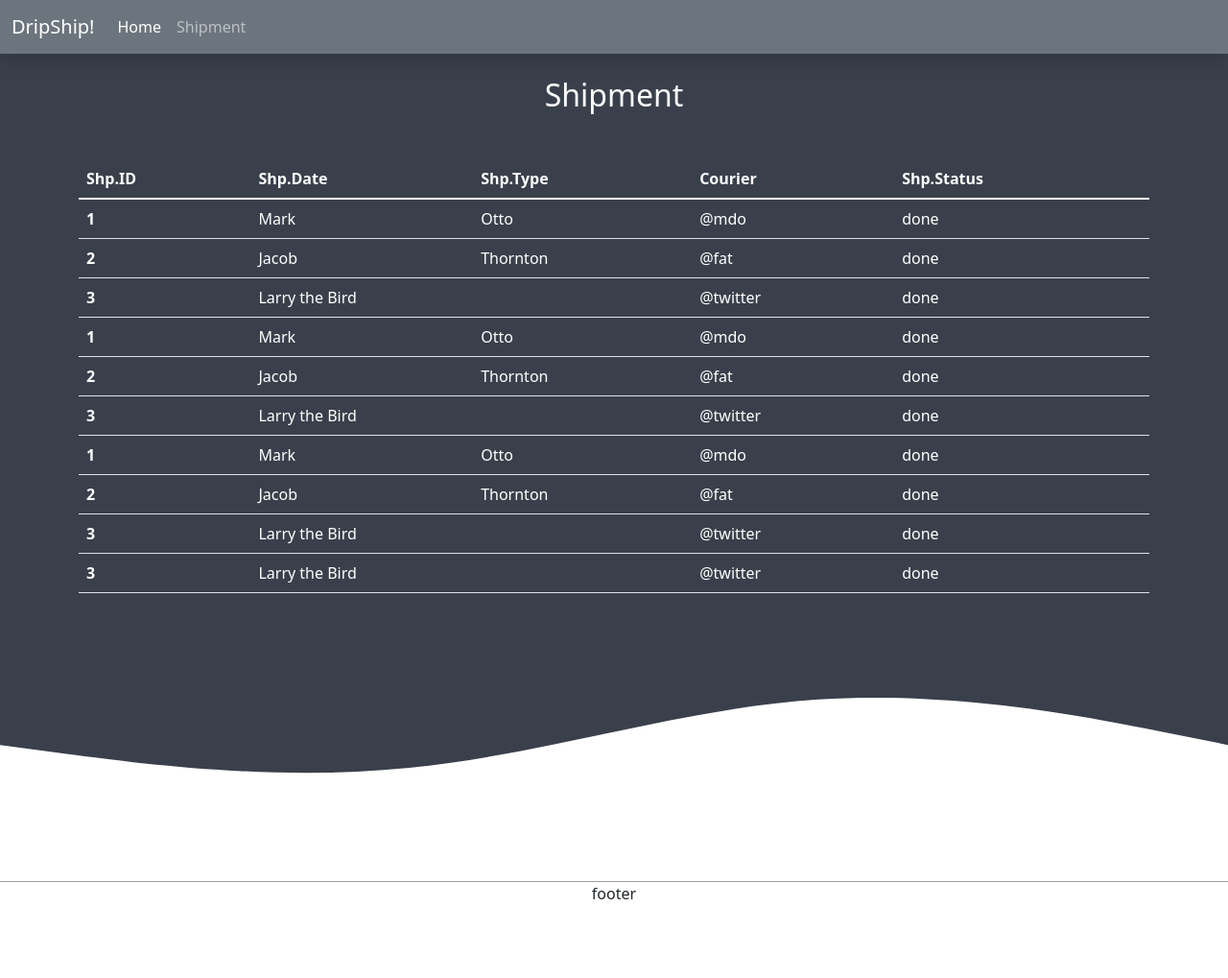
After one commit to jeki-z/dripship, a PHP site: page /shipment.html in a window 1280 px wide. The commit adds this page. Shown: the whole page at 96% size. Run offline with PHP 8.4, Linux system fonts and the light colour scheme; some libraries are stand-ins or nearby versions.

Commit message:
replace order w/ shipment

```diff
--- /dev/null
+++ b/shipment.html
@@ -0,0 +1,142 @@
+<!DOCTYPE html>
+<html lang="en">
+  <head>
+    <!-- Required meta tags -->
+    <meta charset="utf-8" />
+    <meta name="viewport" content="width=device-width, initial-scale=1" />
+
+    <!-- Bootstrap CSS -->
+    <!-- Bootstrap CSS -->
+    <link href="https://cdn.jsdelivr.net/npm/bootstrap@5.1.3/dist/css/bootstrap.min.css" rel="stylesheet" integrity="sha384-1BmE4kWBq78iYhFldvKuhfTAU6auU8tT94WrHftjDbrCEXSU1oBoqyl2QvZ6jIW3" crossorigin="anonymous" />
+    <link rel="stylesheet" href="https://cdn.datatables.net/1.10.19/css/dataTables.bootstrap4.min.css" />
+    <link rel="stylesheet" href="styleOrder.css" />
+    <title>DripShip | Order</title>
+  </head>
+  <body id="log">
+    <!-- Navbar -->
+    <nav class="navbar navbar-expand-lg navbar-dark bg-secondary shadow fixed-top">
+      <div class="container-fluid">
+        <a class="navbar-brand" href="index.html">DripShip!</a>
+        <button class="navbar-toggler" type="button" data-bs-toggle="collapse" data-bs-target="#navbarNav" aria-controls="navbarNav" aria-expanded="false" aria-label="Toggle navigation">
+          <span class="navbar-toggler-icon"></span>
+        </button>
+        <div class="collapse navbar-collapse" id="navbarNav">
+          <ul class="navbar-nav">
+            <li class="nav-item">
+              <a class="nav-link active" aria-current="page" href="index.html">Home</a>
+            </li>
+            <li class="nav-item">
+              <a class="nav-link" href="#log">Shipment</a>
+            </li>
+          </ul>
+        </div>
+      </div>
+    </nav>
+
+    <!--Log-->
+    <section id="table">
+      <div class="container text-center text-white">
+        <h2>Shipment</h2>
+      </div>
+      <div class="container mb-3 mt-5">
+        <table class="table text-white" style="width: 100%" id="datatable">
+          <thead>
+            <tr>
+              <th scope="col">Shp.ID</th>
+              <th scope="col">Shp.Date</th>
+              <th scope="col">Shp.Type</th>
+              <th scope="col">Courier</th>
+              <th scope="col">Shp.Status</th>
+            </tr>
+          </thead>
+          <tbody>
+            <tr>
+              <th scope="row">1</th>
+              <td>Mark</td>
+              <td>Otto</td>
+              <td>@mdo</td>
+              <td>done</td>
+            </tr>
+            <tr>
+              <th scope="row">2</th>
+              <td>Jacob</td>
+              <td>Thornton</td>
+              <td>@fat</td>
+              <td>done</td>
+            </tr>
+            <tr>
+              <th scope="row">3</th>
+              <td colspan="2">Larry the Bird</td>
+              <td>@twitter</td>
+              <td>done</td>
+            </tr>
+            <tr>
+              <th scope="row">1</th>
+              <td>Mark</td>
+              <td>Otto</td>
+              <td>@mdo</td>
+              <td>done</td>
+            </tr>
+            <tr>
+              <th scope="row">2</th>
+              <td>Jacob</td>
+              <td>Thornton</td>
+              <td>@fat</td>
+              <td>done</td>
+            </tr>
+            <tr>
+              <th scope="row">3</th>
+              <td colspan="2">Larry the Bird</td>
+              <td>@twitter</td>
+              <td>done</td>
+            </tr>
+            <tr>
+              <th scope="row">1</th>
+              <td>Mark</td>
+              <td>Otto</td>
+              <td>@mdo</td>
+              <td>done</td>
+            </tr>
+            <tr>
+              <th scope="row">2</th>
+              <td>Jacob</td>
+              <td>Thornton</td>
+              <td>@fat</td>
+              <td>done</td>
+            </tr>
+            <tr>
+              <th scope="row">3</th>
+              <td colspan="2">Larry the Bird</td>
+              <td>@twitter</td>
+              <td>done</td>
+            </tr>
+            <tr>
+              <th scope="row">3</th>
+              <td colspan="2">Larry the Bird</td>
+              <td>@twitter</td>
+              <td>done</td>
+            </tr>
+          </tbody>
+        </table>
+      </div>
+    </section>
+    <svg xmlns="http://www.w3.org/2000/svg" viewBox="0 0 1440 320">
+      <path
+        fill="#ffff"
+        fill-opacity="1"
+        d="M0,160L80,170.7C160,181,320,203,480,186.7C640,171,800,117,960,106.7C1120,96,1280,128,1360,144L1440,160L1440,320L1360,320C1280,320,1120,320,960,320C800,320,640,320,480,320C320,320,160,320,80,320L0,320Z"
+      ></path>
+    </svg>
+    <section id="footer">
+      <div class="container text-center">footer</div>
+      <!--kasi penutup ato gmn -->
+    </section>
+
+    <script src="https://cdn.jsdelivr.net/npm/bootstrap@5.1.3/dist/js/bootstrap.bundle.min.js" integrity="sha384-ka7Sk0Gln4gmtz2MlQnikT1wXgYsOg+OMhuP+IlRH9sENBO0LRn5q+8nbTov4+1p" crossorigin="anonymous"></script>
+    <script src="https://cdnjs.cloudflare.com/ajax/libs/popper.js/1.14.7/umd/popper.min.js"></script>
+    <script src="https://code.jquery.com/jquery-3.3.1.min.js"></script>
+    <script src="https://cdn.datatables.net/1.10.19/js/jquery.dataTables.min.js"></script>
+    <script src="https://cdn.datatables.net/1.10.19/js/dataTables.bootstrap4.min.js"></script>
+    <script src="https://cdnjs.cloudflare.com/ajax/libs/jquery/3.1.0/jquery.min.js" type="text/javascript"></script>
+  </body>
+</html>
--- a/style.css
+++ b/style.css
@@ -1,5 +1,5 @@
 body {
-  min-height: 2500px;
+  min-height: 1500px;
   width: 200;
   background-color: #3a404b;
 }
--- a/styleOrder.css
+++ b/styleOrder.css
@@ -0,0 +1,10 @@
+body {
+  background-color: #3a404b;
+  min-height: 800px;
+  padding-top: 5rem;
+}
+
+#footer {
+  background-color: white;
+  min-height: 100px;
+}
```
Also changed, not shown: index.html (+1 -43 lines), order.html (deleted, +0 -16 lines).
